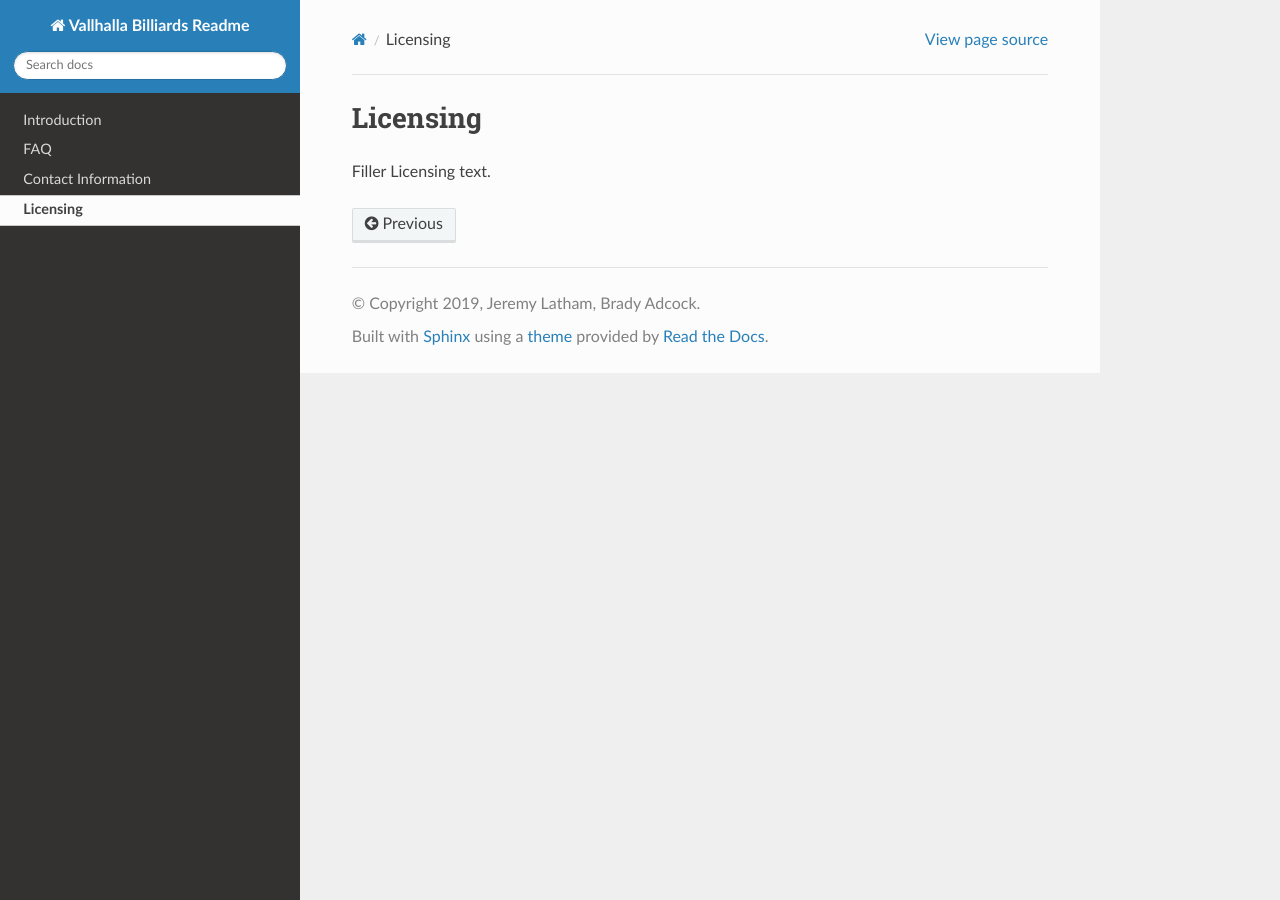
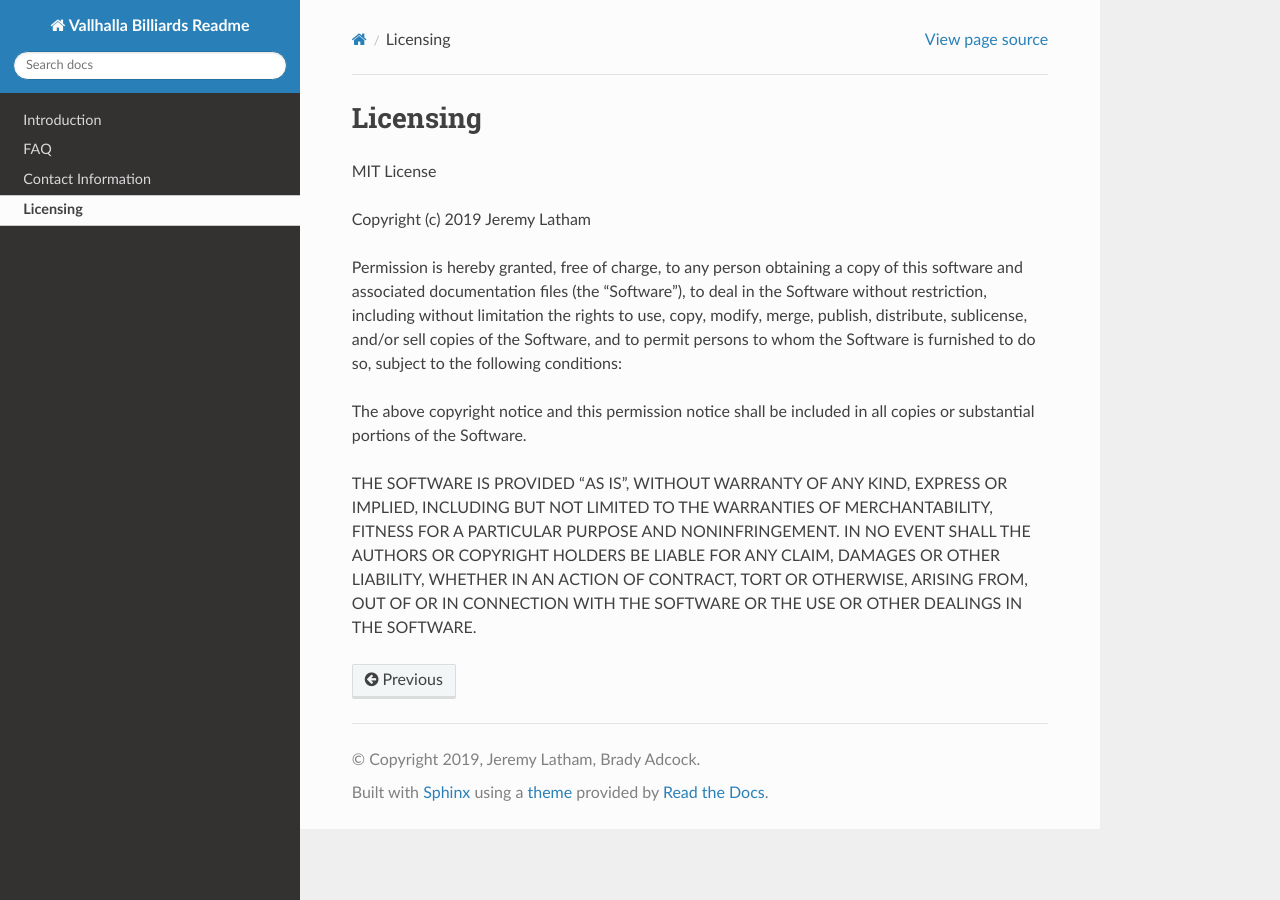
Before and after one commit to chargenp/ENG-project-documentation, a Sphinx documentation site: the page built from source/licensing.rst, in a window 1280 px wide. Built offline with Sphinx 7.4.7 and the Read the Docs theme 2.0.0, drawn with Linux system fonts in a browser that asks for light colours.

Commit message:
Added License info

```diff
--- a/source/licensing.rst
+++ b/source/licensing.rst
@@ -1,4 +1,24 @@
 Licensing
 ============
 
-Filler Licensing text.
+MIT License
+
+Copyright (c) 2019 Jeremy Latham
+
+Permission is hereby granted, free of charge, to any person obtaining a copy
+of this software and associated documentation files (the "Software"), to deal
+in the Software without restriction, including without limitation the rights
+to use, copy, modify, merge, publish, distribute, sublicense, and/or sell
+copies of the Software, and to permit persons to whom the Software is
+furnished to do so, subject to the following conditions:
+
+The above copyright notice and this permission notice shall be included in all
+copies or substantial portions of the Software.
+
+THE SOFTWARE IS PROVIDED "AS IS", WITHOUT WARRANTY OF ANY KIND, EXPRESS OR
+IMPLIED, INCLUDING BUT NOT LIMITED TO THE WARRANTIES OF MERCHANTABILITY,
+FITNESS FOR A PARTICULAR PURPOSE AND NONINFRINGEMENT. IN NO EVENT SHALL THE
+AUTHORS OR COPYRIGHT HOLDERS BE LIABLE FOR ANY CLAIM, DAMAGES OR OTHER
+LIABILITY, WHETHER IN AN ACTION OF CONTRACT, TORT OR OTHERWISE, ARISING FROM,
+OUT OF OR IN CONNECTION WITH THE SOFTWARE OR THE USE OR OTHER DEALINGS IN THE
+SOFTWARE.
```
